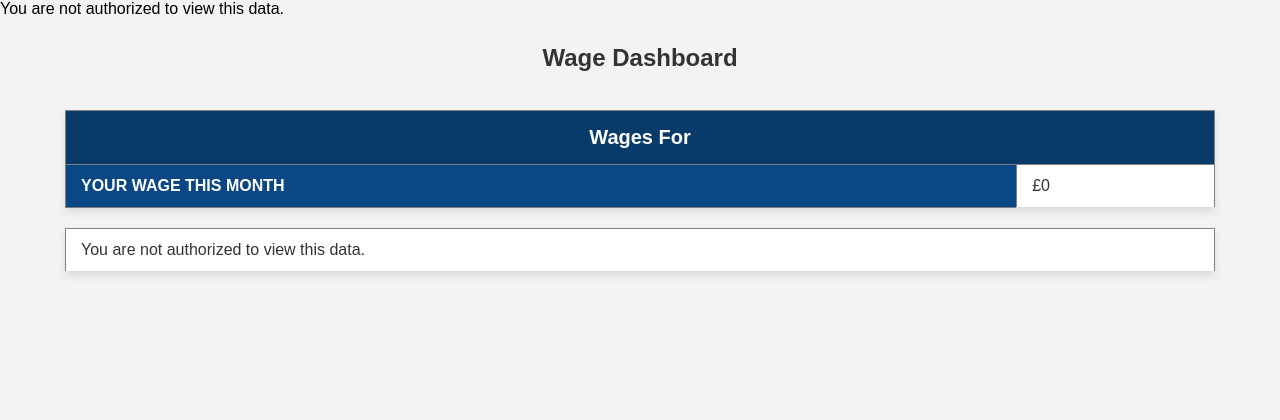
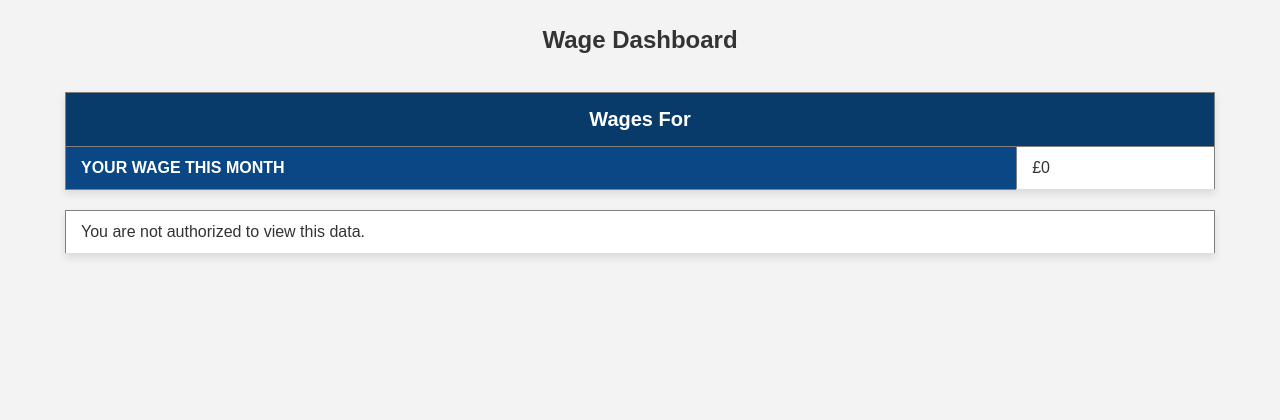
Before and after one commit to Dualboi/coffeeShopSystem, a PHP site: page /wages.php in a window 1280 px wide. Shown: the part 114-534 px from the top of the page. Run offline with PHP 8.4, Linux system fonts and the light colour scheme; data that the repository does not hold is empty; some libraries are stand-ins or nearby versions.

Commit message:
removed an error message in wage dashboard

```diff
--- a/php_scripts/adminWagesScript.php
+++ b/php_scripts/adminWagesScript.php
@@ -54,7 +54,7 @@
 
     $stmt->close();
 } else {
-    $errorMessage = "You are not authorized to view this data.";
+    ;
 }
 
 ?>
```
